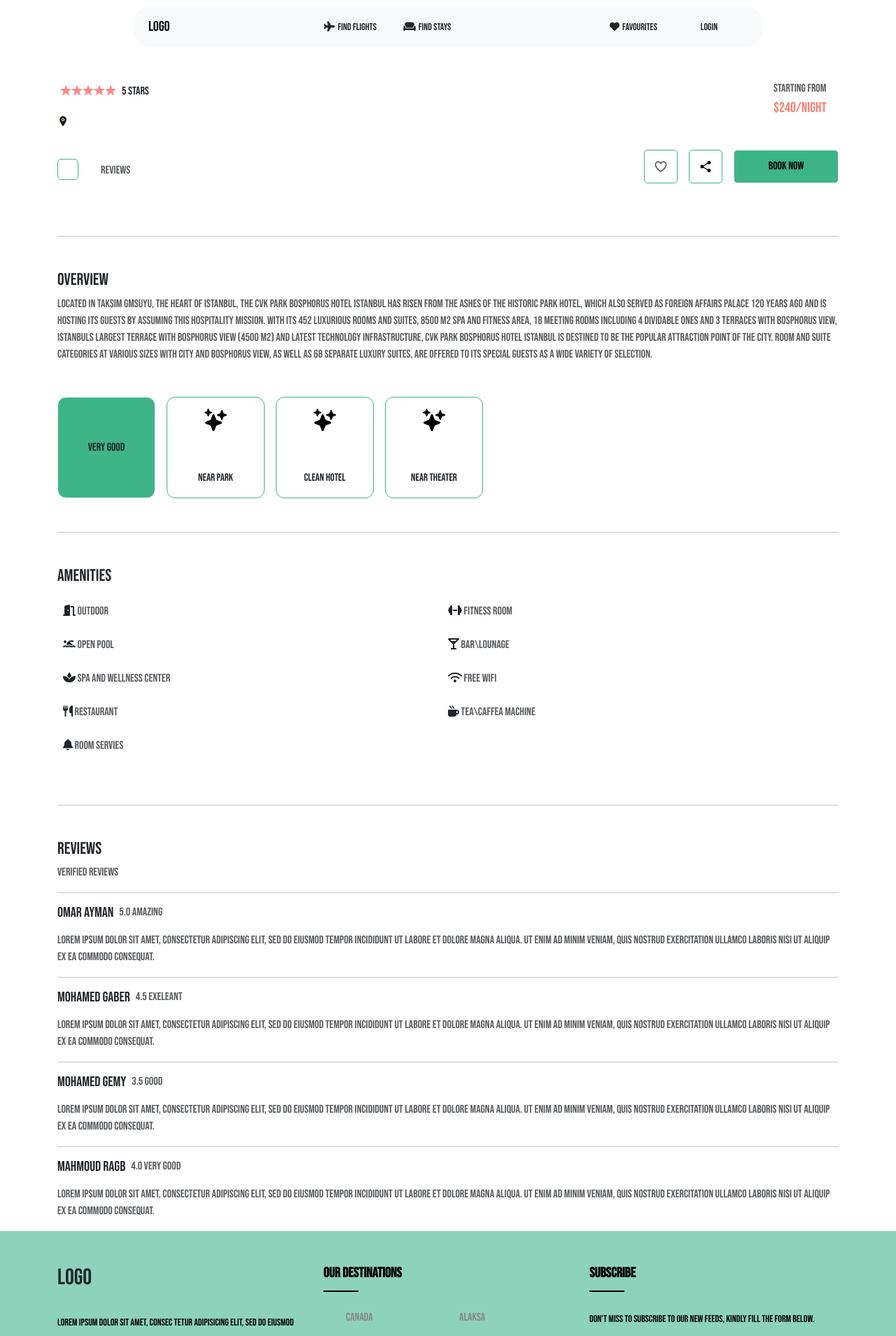
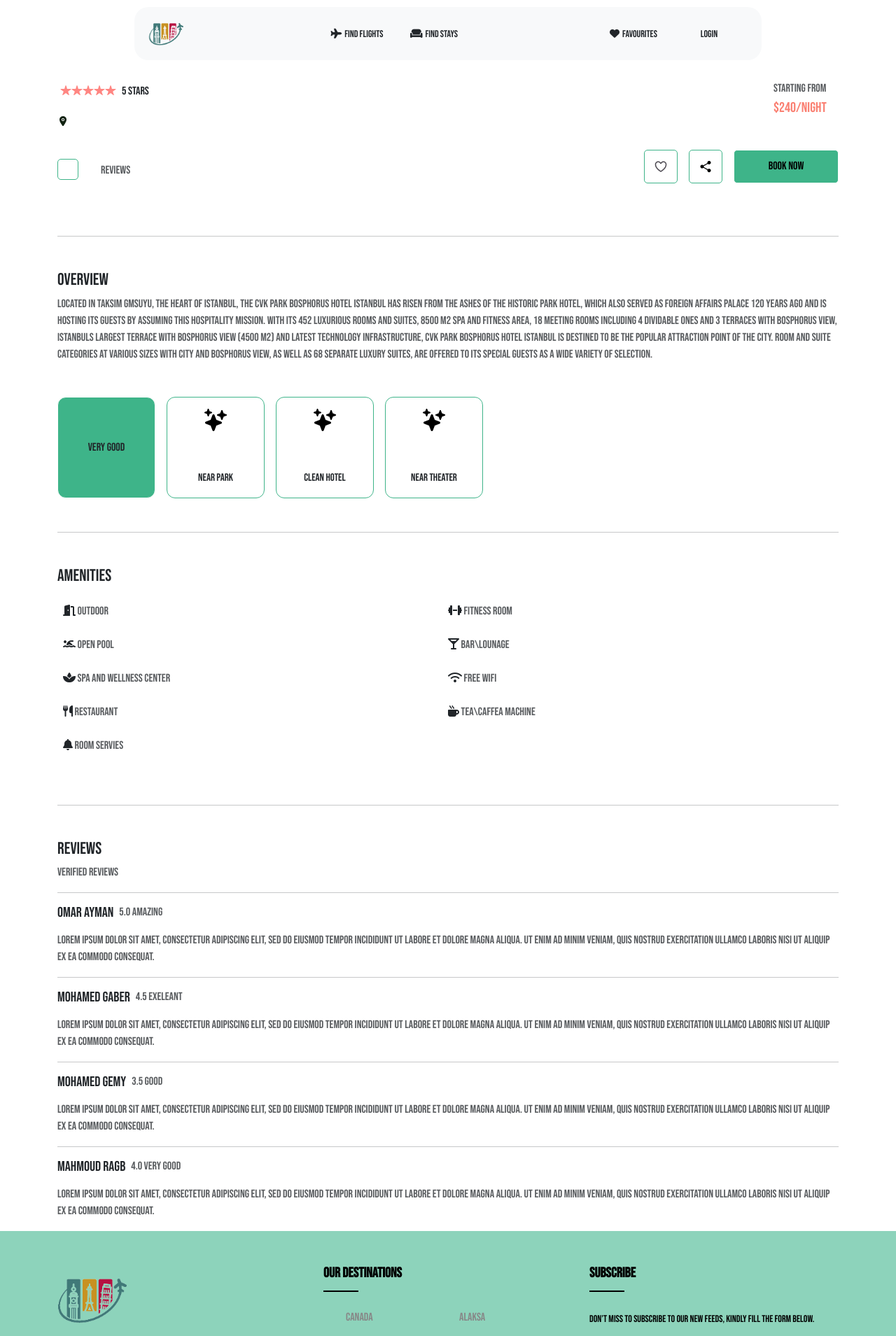
Before and after one commit to mohamedgaber-136/Travel-Agency, a React (Create React App) app: page /CountryHotels/1/hotelDetials/1 in a window 1280 px wide. Shown: the top 1909 px of the page at 70% size. Built offline with nearby package versions, Linux system fonts and the light colour scheme; no server answers; the database is empty; a web font is replaced by a local one.

Commit message:
Make Logo

```diff
--- a/src/Components/Footer/Footer.jsx
+++ b/src/Components/Footer/Footer.jsx
@@ -1,4 +1,5 @@
 import "./footer.css";
+import Logo from '../../assets/images/logo-removebg.png'
 export const Footer = () => {
   return (
     <footer className="footer-section ">
@@ -8,7 +9,7 @@ export const Footer = () => {
             <div className="col-xl-4 col-lg-4 mb-50">
               <div className="footer-widget">
                 <div className="footer-logo">
-                  <h2>Logo</h2>
+                  <img src={Logo} alt="Logo" />
                 </div>
                 <div className="footer-text">
                   <p>
--- a/src/Components/Footer/footer.css
+++ b/src/Components/Footer/footer.css
@@ -153,3 +153,8 @@ ul {
   font-size: 14px;
   color: #878787;
 }
+.footer-logo img{
+  width: 100px;
+  height: 100px;
+  object-fit: cover;
+}
--- a/src/Components/NavBar/Navbar.css
+++ b/src/Components/NavBar/Navbar.css
@@ -104,3 +104,8 @@
   height: 40px !important;
   font-size: 12px !important;
 }
+.logoBrand img {
+  width: 50px;
+  height: 50px;
+  object-fit: cover;
+}
--- a/src/Components/NavBar/Navbar.jsx
+++ b/src/Components/NavBar/Navbar.jsx
@@ -8,7 +8,7 @@ import { useNavigate } from "react-router";
 import { Link } from "react-router-dom";
 import { searchContext } from "./../../store/searchStore";
 import { Button } from "react-bootstrap";
-
+import Logo from '../../assets/images/logo-removebg.png'
 export const NavigationBar = () => {
   let navigatation = useNavigate();
   const { currentUserObj, setCurrentUserObj, setAuthorized } =
@@ -29,7 +29,7 @@ export const NavigationBar = () => {
     >
       <Container>
         <Navbar.Brand className="logoBrand" onClick={() => navigatation("/")}>
-          Logo
+          <img src={Logo} alt="Logo" />{" "}
         </Navbar.Brand>
         <Navbar.Toggle aria-controls="responsive-navbar-nav " className="p-1 ">
           <i className="fa-solid fa-circle-chevron-down NavbarButton"></i>
--- a/src/Pages/AddHotels/AddHotels.jsx
+++ b/src/Pages/AddHotels/AddHotels.jsx
@@ -15,10 +15,7 @@ export default function AddHotels() {
     const goToDetails =(id)=>{
     navigate(`hotelDetials/${id}`)
     }
-    useEffect(()=>{
-      console.log(countryTitle)
-      // getHotels()
-    })
+
   return (
     <>
       {" "}
--- a/src/Pages/Landing/LandingPage.jsx
+++ b/src/Pages/Landing/LandingPage.jsx
@@ -12,7 +12,7 @@ const LandingPage = () => {
     <>
       <Helmet>
         <meta charSet="utf-8" />
-        <title>LogoForTravel</title>
+        <title>TravelTales</title>
       </Helmet>
       <Header />
       <Main />
--- a/src/Pages/Login/Login.jsx
+++ b/src/Pages/Login/Login.jsx
@@ -146,7 +146,6 @@ function LoginPage() {
                 <input
                   type="checkbox"
                   defaultValue={userObject.rememberMe}
-                  // checked={userObject.rememberMe}
                   className="form-check-input"
                   onChange={(event) =>
                     setUserObject({
@@ -157,14 +156,12 @@ function LoginPage() {
                 />
                 <label className="px-1">Remember me </label>
               </div>
-              {/* <span className="btn p-0 url-colored">Forgot password?</span> */}
             </div>
 
             <div className="d-flex flex-column w-75 py-2">
               <button
                 className={submitEnabled ? "submitBtn" : "submitBtn-disabled"}
                 onClick={userSignIn}
-                // disabled={submitEnabled}
               >
                 Sign In
               </button>
```
Also changed, not shown: public/index.html (+0 -9 lines), src/Pages/SignUp/SignUp.jsx (+0 -53 lines), src/store/store.js (+1 -7 lines), src/assets/images/logo-removebg.png (added), 1 other file (tests, documents, lock files or other folders).
